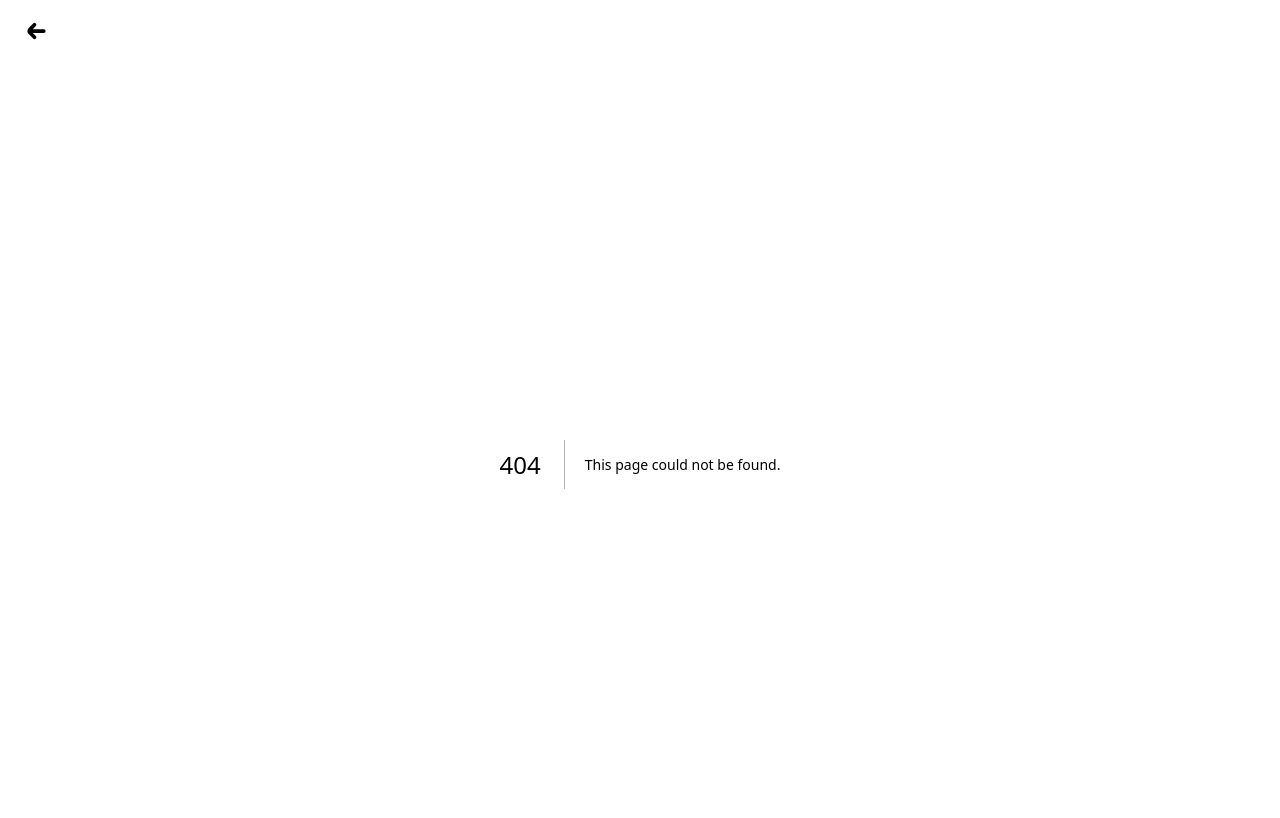
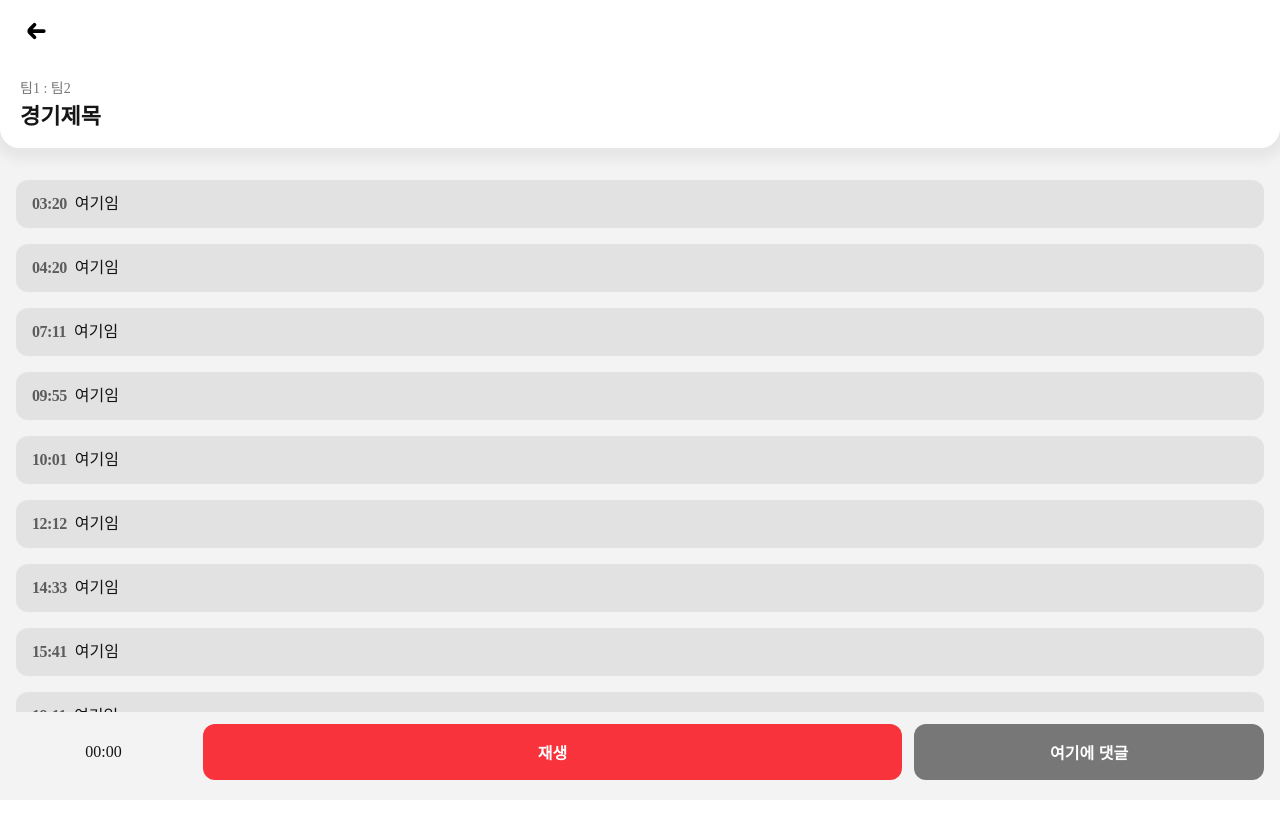
Before and after one commit to playmakersports/playmaker-fe, a Next.js app: page /team/1/video/1 in a window 1280 px wide. Before the commit this address had no page. Shown: the top 818 px of the page. Built offline with nearby package versions, Linux system fonts and the light colour scheme; a web font is replaced by a local one.

Commit message:
[Feat] 경기 영상 페이지 구현

```diff
--- /dev/null
+++ b/src/pages/team/[teamId]/video/[matchId].tsx
@@ -0,0 +1,204 @@
+"use client";
+import React, { useEffect, useId, useRef, useState } from "react";
+import { useRouter } from "next/router";
+import styled from "@emotion/styled";
+import { FONTS } from "@/styles/fonts";
+import useYoutube from "@/hook/useYoutube";
+import YouTube from "react-youtube";
+import { minSecToSecond, secondToMinSec } from "@/util/common";
+import Button from "@/components/common/Button";
+import useBackgroundGray from "@/hook/useBackgroundGray";
+import dynamic from "next/dynamic";
+
+function VideoArticle() {
+  useBackgroundGray();
+  const router = useRouter();
+  const playerRef = useRef<any>();
+  const commentsRef = useRef<HTMLUListElement>(null);
+  const playerDuration = playerRef.current?.internalPlayer.getDuration();
+
+  const { handlePlayer, currentTime, playerState, opts } = useYoutube({
+    width: window.innerWidth + 32 ?? 500,
+    height: (window.innerWidth + 32) * (9 / 16) ?? 280,
+  });
+
+  const matchId = router.query.matchId;
+
+  const playerSeekTo = (time: string) => {
+    const [min, sec] = time.split(":").map((v) => Number(v));
+    const target = min * 60 + sec;
+    playerRef.current?.internalPlayer.seekTo(target);
+  };
+  const playerPausePlay = () => {
+    if (playerState === 1) {
+      playerRef.current.internalPlayer.pauseVideo();
+    } else {
+      playerRef.current.internalPlayer.playVideo();
+    }
+  };
+
+  const activeTarget = commentsRef.current?.querySelector("li[data-active='true']");
+  useEffect(() => {
+    if (activeTarget) {
+      activeTarget.scrollIntoView({ behavior: "smooth" });
+    } else {
+      commentsRef.current?.scrollTo({ top: 0, behavior: "smooth" });
+    }
+  }, [activeTarget]);
+
+  return (
+    <Container>
+      <PlayerTop>
+        <Wrapper>
+          <YouTube
+            ref={playerRef}
+            id="player_YouTube"
+            videoId="roWaiGLWMB0"
+            opts={opts}
+            onReady={handlePlayer}
+            onPlay={handlePlayer}
+            onStateChange={handlePlayer}
+          />
+        </Wrapper>
+        <VideoInfo>
+          <h3 className="video-match">팀1 : 팀2</h3>
+          <h3 className="video-title">경기제목</h3>
+        </VideoInfo>
+      </PlayerTop>
+      <Comments ref={commentsRef}>
+        {COMMENTS.map((value, index) => {
+          const thisTime = minSecToSecond(value.time);
+          const nextTime = COMMENTS[index + 1] ? minSecToSecond(COMMENTS[index + 1].time) : playerDuration;
+          return (
+            <li
+              key={value.time}
+              onClick={() => playerSeekTo(value.time)}
+              data-active={thisTime <= currentTime && nextTime > currentTime ? "true" : ""}
+            >
+              <span className="timeline">{value.time}</span> <span className="contents">{value.contents}</span>
+            </li>
+          );
+        })}
+      </Comments>
+      <PlayerHandler>
+        <p className="yt-player-time">{secondToMinSec(currentTime)}</p>
+        <Button type="button" mode="SUB1" onClick={playerPausePlay} flex={2} disabled={playerState === 3}>
+          {playerState === 1 ? "일시정지" : playerState === 3 ? "버퍼링" : "재생"}
+        </Button>
+        <Button type="button" mode="OPTION1" flex={1}>
+          여기에 댓글
+        </Button>
+      </PlayerHandler>
+    </Container>
+  );
+}
+
+const Container = styled.section`
+  position: relative;
+  display: flex;
+  flex-direction: column;
+  height: calc(100dvh - 64px);
+`;
+const PlayerTop = styled.div`
+  position: sticky;
+  top: -64px;
+  padding-top: 64px;
+  margin: -64px -16px 0;
+  background: linear-gradient(${({ theme }) => theme.baseBackground} 1%, ${({ theme }) => theme.card} 6%);
+  border-bottom-left-radius: 20px;
+  border-bottom-right-radius: 20px;
+  box-shadow: 0 4px 12px 8px rgba(0, 0, 0, 0.05);
+`;
+const VideoInfo = styled.div`
+  margin: 16px 0;
+  padding: 0 20px 4px;
+  .video-match {
+    margin-bottom: 8px;
+    ${FONTS.MD2};
+    color: ${({ theme }) => theme.gray1};
+  }
+  .video-title {
+    ${FONTS.HEAD1};
+    font-size: 2.2rem;
+  }
+`;
+
+const Wrapper = styled.div`
+  display: flex;
+  justify-content: center;
+  align-items: center;
+  overflow: hidden;
+`;
+const Comments = styled.ul`
+  display: flex;
+  padding-top: 16px;
+  padding-bottom: 20px;
+  margin-bottom: 88px;
+  flex-direction: column;
+  overflow-y: auto;
+  -ms-overflow-style: none; /* IE and Edge */
+  scrollbar-width: none; /* Firefox */
+  &::-webkit-scrollbar {
+    display: none; /* Chrome, Safari, Opera*/
+  }
+  li {
+    gap: 8px;
+    margin-top: 16px;
+    padding: 12px 16px;
+    background-color: ${({ theme }) => theme.gray4};
+    border-radius: 12px;
+    ${FONTS.MD1};
+    line-height: 2.4rem;
+    transition: all 0.2s;
+
+    &[data-active="true"] {
+      background-color: ${({ theme }) => theme.main};
+      color: #fff;
+    }
+  }
+  .timeline {
+    display: inline-block;
+    min-width: 34px;
+    margin-right: 4px;
+    font-weight: 800;
+    opacity: 0.65;
+    font-variant-numeric: tabular-nums;
+    letter-spacing: -0.05rem;
+  }
+`;
+
+const PlayerHandler = styled.div`
+  position: fixed;
+  bottom: 0;
+  margin: 0 -16px;
+  padding: 12px 16px 20px;
+  width: 100%;
+  height: 88px;
+  display: flex;
+  align-items: center;
+  gap: 12px;
+  background-color: ${({ theme }) => theme.background};
+
+  .yt-player-time {
+    flex: 0.5;
+    text-align: center;
+    ${FONTS.MD1}
+  }
+`;
+
+const COMMENTS = [
+  { author: "홍길동", time: "03:20", contents: "여기임" },
+  { author: "홍길동", time: "04:20", contents: "여기임" },
+  { author: "홍길동", time: "07:11", contents: "여기임" },
+  { author: "홍길동", time: "09:55", contents: "여기임" },
+  { author: "홍길동", time: "10:01", contents: "여기임" },
+  { author: "홍길동", time: "12:12", contents: "여기임" },
+  { author: "홍길동", time: "14:33", contents: "여기임" },
+  { author: "홍길동", time: "15:41", contents: "여기임" },
+  { author: "홍길동", time: "19:11", contents: "여기임" },
+  { author: "홍길동", time: "20:08", contents: "내용입니다. 오른쪽에서 왼쪽으로 이동. 실수를 줄여야 합니다." },
+  { author: "홍길동", time: "21:48", contents: "여기임" },
+  { author: "홍길동", time: "24:34", contents: "여기임" },
+];
+
+export default dynamic(() => Promise.resolve(VideoArticle), { ssr: false });
```
Also changed, not shown: src/pages/team/[teamId]/index.tsx (+85 -22 lines), src/pages/team/[teamId]/video/index.tsx (added, +7 -0 lines).
